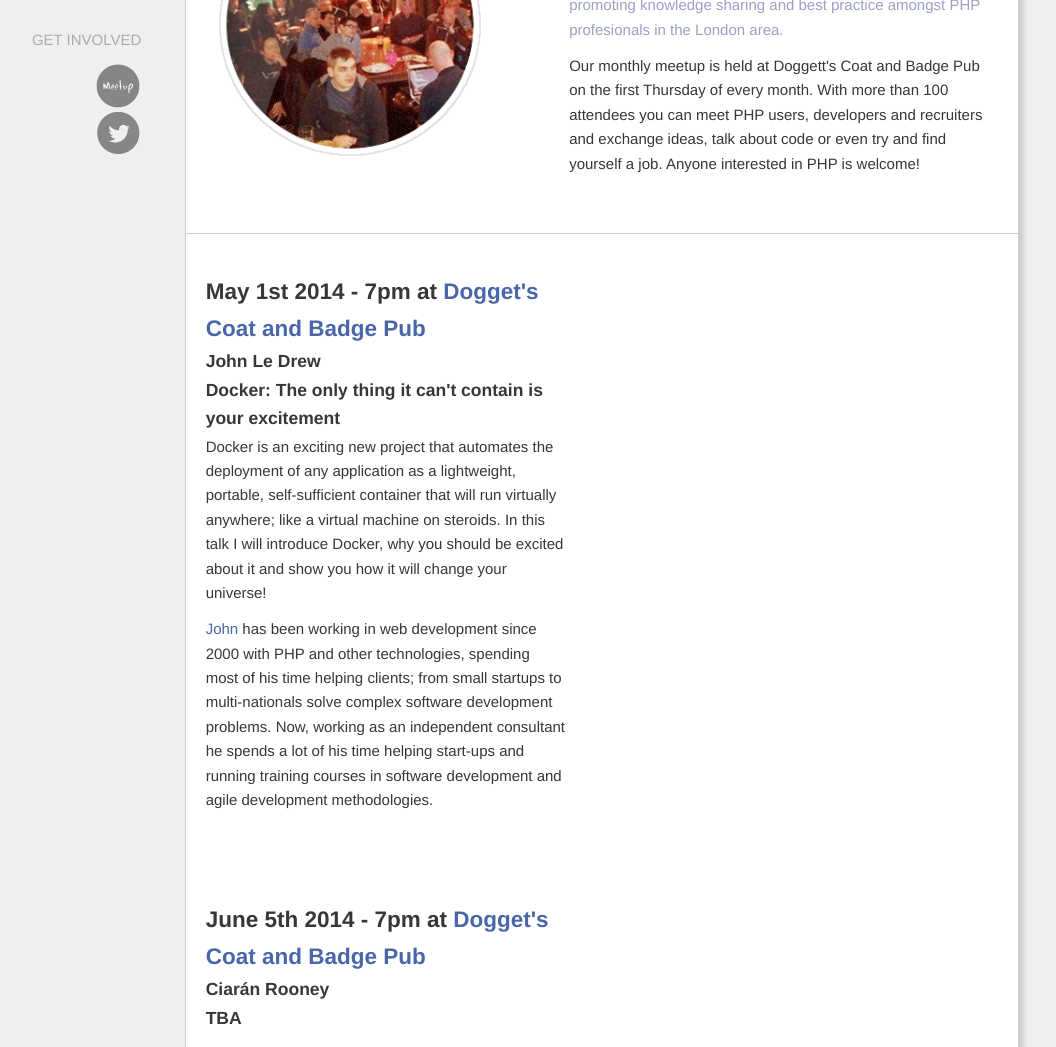
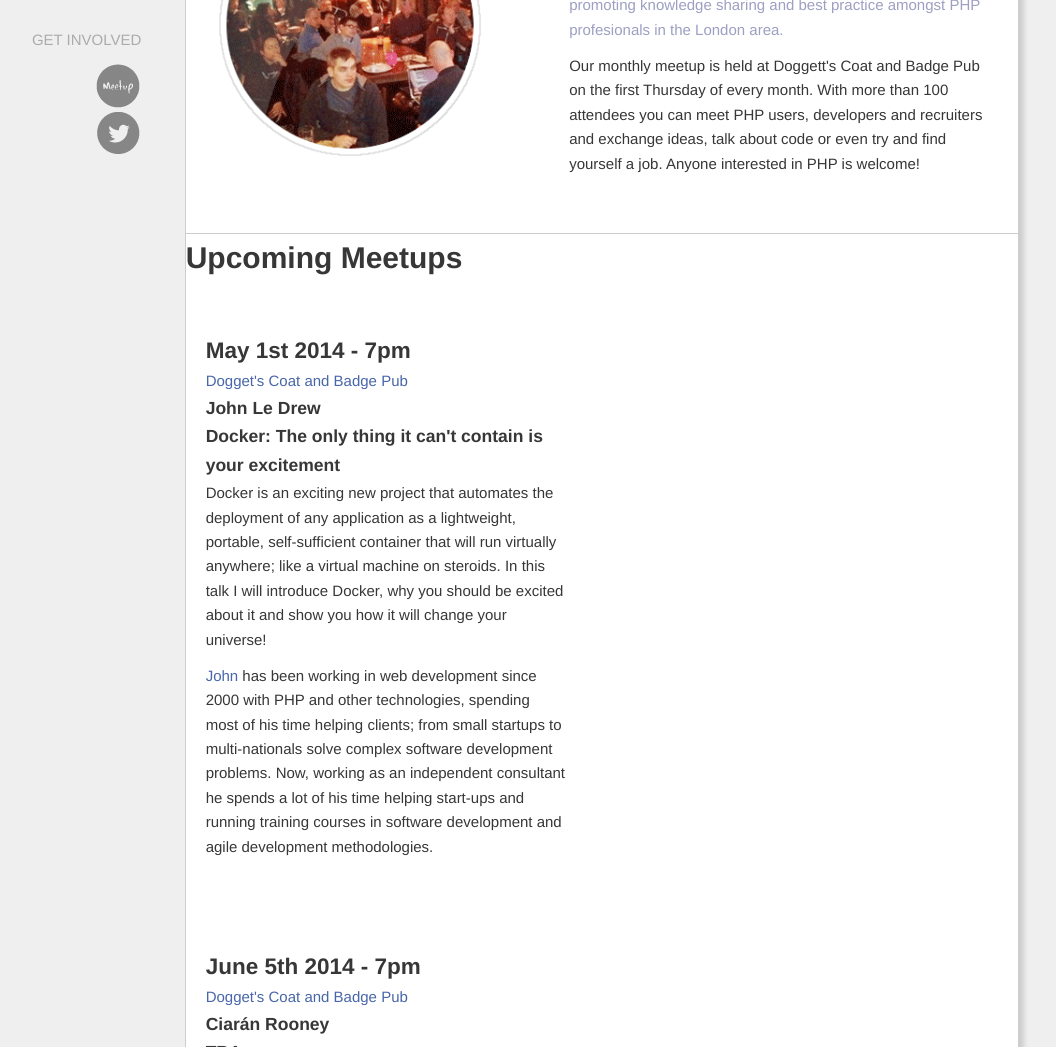
Before and after one commit to phplondon/phplondon.github.io, a Jekyll site: the page built from index.html, in a window 1280 px wide and 1400 px high, cut to the strip 353-1400 px from the top of the window. Shown: the whole strip, without its empty margins (180-1236 px from the left). Built offline with Jekyll 4.4.1, drawn with Linux system fonts in a browser that asks for light colours.

Commit message:
Update index.html

```diff
--- a/index.html
+++ b/index.html
@@ -14,9 +14,11 @@
     </div>
 </div>
 <div id="home-second-row" class="row">
+    <h1>Upcoming Meetups</h1>
     <div class="sixcol">
         <div class="home-main-content">
-            <h2>May 1st 2014 - 7pm at <a href="http://www.nicholsonspubs.co.uk/doggettscoatandbadgesouthbanklondon/">Dogget's Coat and Badge Pub</a></h2>
+            <h2>May 1st 2014 - 7pm</h2>
+            <h2></h2><a href="http://www.nicholsonspubs.co.uk/doggettscoatandbadgesouthbanklondon/">Dogget's Coat and Badge Pub</a></h2>
             <h3>John Le Drew</h3>
             <h3>Docker: The only thing it can't contain is your excitement</h3>
             <p>Docker is an exciting new project that automates the deployment of any application as a lightweight, portable, self-sufficient container that will run virtually anywhere; like a virtual machine on steroids. In this talk I will introduce Docker, why you should be excited about it and show you how it will change your universe!</p>
@@ -25,7 +27,8 @@
     </div>
     <div class="sixcol">
         <div class="home-main-content">
-            <h2>June 5th 2014 - 7pm at <a href="http://www.nicholsonspubs.co.uk/doggettscoatandbadgesouthbanklondon/">Dogget's Coat and Badge Pub</a></h2>
+            <h2>June 5th 2014 - 7pm</h2>
+            <h2></h2><a href="http://www.nicholsonspubs.co.uk/doggettscoatandbadgesouthbanklondon/">Dogget's Coat and Badge Pub</a></h2>
             <h3>Ciarán Rooney</h3>
             <h3>TBA</h3>
         </div>
```
